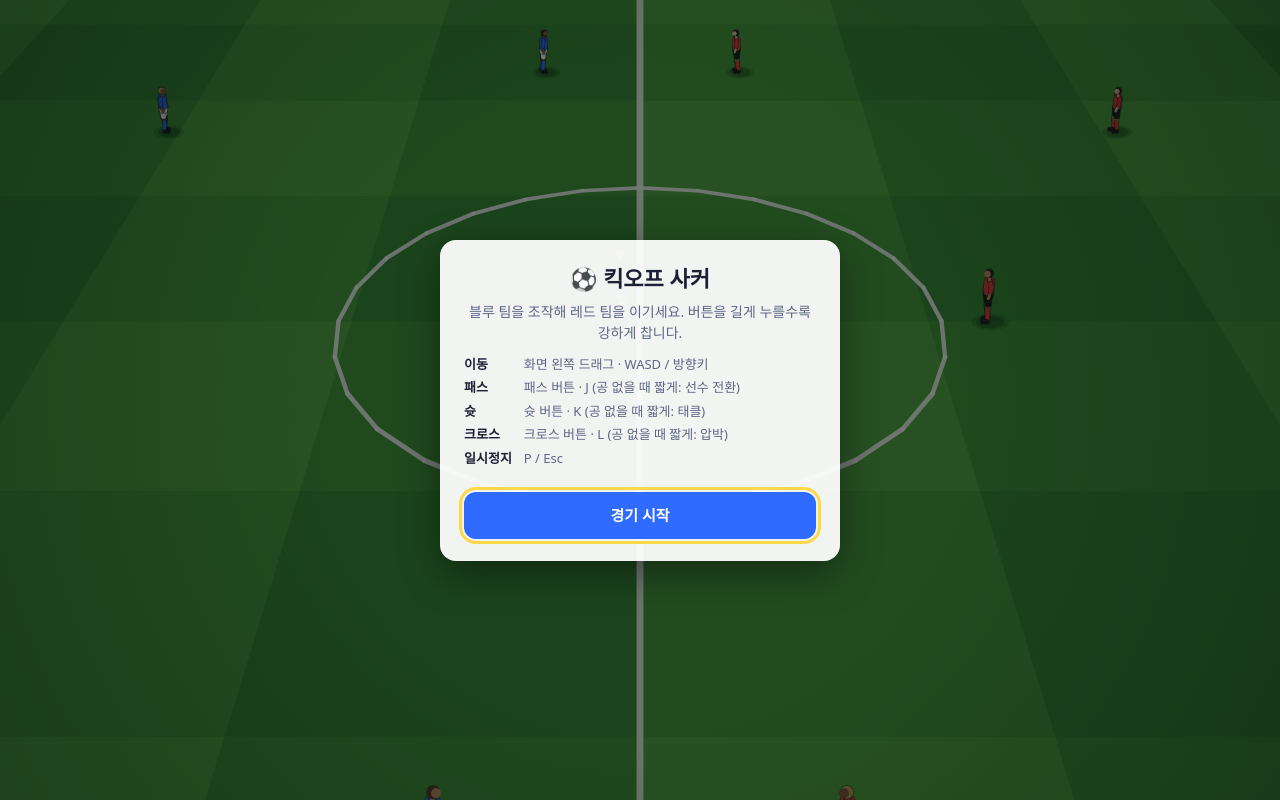
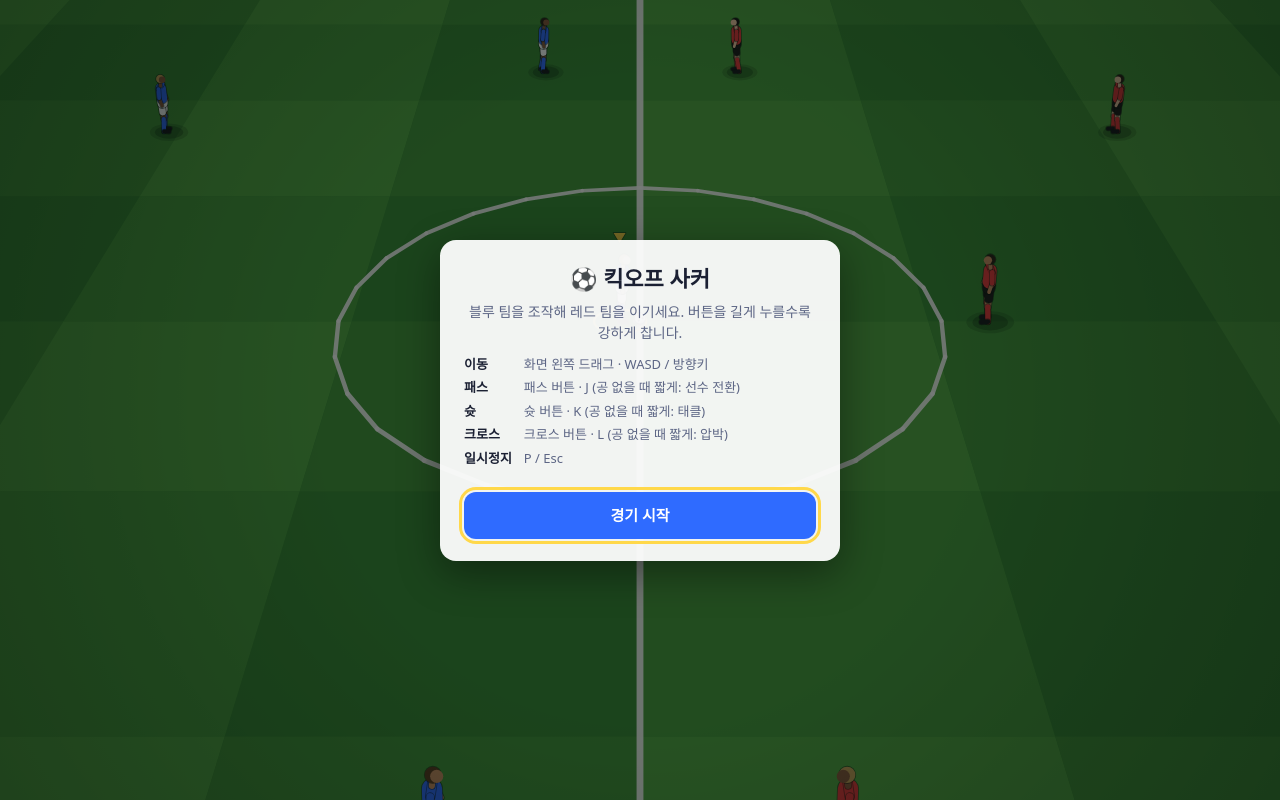
Before and after one commit to seungki070127-maker/space-quiz, a plain HTML site: page soccer.html in a window 1280 px wide. Drawn offline with Linux system fonts and the light colour scheme; animation ran at ten frames a second.

Commit message:
Scale up players and goal, weaken goalkeeper saves
Co-Authored-By: Claude Fable 5.2 <noreply@anthropic.com>
Claude-Session: https://claude.ai/code/session_01RQ1qaSWXupoNFEXwvu3WEu

```diff
--- a/soccer.html
+++ b/soccer.html
@@ -97,19 +97,20 @@ canvas{position:fixed;inset:0;width:100%;height:100%;display:block;touch-action:
 /* ===== 조정값: 여기 숫자만 바꿔서 느낌을 튜닝하세요 (거리 m, 속도 m/s, 시간 초) ===== */
 const CONFIG = {
   matchSeconds: 240,                       // 실제 플레이 시간(전·후반 합계) → 화면 시계 90분
+  size:   { player: 1.28, ball: 1.25, goalHalfWidth: 4.7, goalHeight: 3.1 },   // 화면에 보이는 선수·공 크기 배율, 골대 반폭·높이(m)
   autoSwitch: { every: 0.12, margin: 1.5 },   // 패스 중 자동 선수 전환: 검사 주기(초), 이만큼(m) 더 가까워야 전환
   player: { speed: 7.0, dribble: 0.9, accel: 7, cpuSpeed: 0.93, control: 0.9 },
   charge: { time: 0.9, min: 0.1, tap: 0.2, pressTime: 1.5 },   // 100%까지 걸리는 시간, 이보다 짧으면 '한 번 누름', 압박 지속 시간
   pass:   { min: 9, max: 25, wantMin: 8, wantMax: 38, angle: 60 },      // 땅볼 패스 속도, 강도별 목표 거리
-  shot:   { min: 17, max: 32, liftBase: 1.5, liftPow: 5.5, error: 0.03, errorPow: 0.07, aimWidth: 3.4 },
+  shot:   { min: 17, max: 32, liftBase: 1.5, liftPow: 5.5, error: 0.03, errorPow: 0.07, aimWidth: 4.2 },
   cross:  { min: 14, max: 48, angle: 38, assist: 35 },                   // 비거리, 발사각(도), 조준 보정각(도)
   ball:   { g: 9.8, bounce: 0.55, roll: 0.5, rollFlat: 1.2, air: 0.12 },
   tackle: { user: 3.0, cpu: 1.2, slideSpeed: 9, slideTime: 0.55 },       // 초당 공 뺏기 확률
-  gk:     { speed: 5, dive: 6.5, reach: 1.15, reactMin: 0.14, reactMax: 0.3, catch: 0.7, hold: 1.1, userHold: 8, carry: 4, punt: [28, 62] },   // userHold: 내 골키퍼가 공을 들고 있을 수 있는 시간, carry: 들고 걷는 속도, punt: 슛 버튼 롱킥 거리
-  cpu:    { think: 0.3, shootRange: 20, passUrge: 0.1, shotError: 0.1 },
+  gk:     { speed: 5, dive: 6.0, reach: 1.1, reactMin: 0.17, reactMax: 0.33, catch: 0.6, hold: 1.1, userHold: 8, carry: 4, punt: [28, 62] },   // userHold: 내 골키퍼가 공을 들고 있을 수 있는 시간, carry: 들고 걷는 속도, punt: 슛 버튼 롱킥 거리
+  cpu:    { think: 0.3, shootRange: 20, passUrge: 0.1, shotError: 0.15 },
   cam:    { h: 24, back: 40, pitch: 33, zoom: 1.2, follow: 2.6, yaw: 30, lead: 0.3 },   // 높이, 뒤로 거리, 내려보는 각(도), 확대, 따라가는 속도, 골대 쪽으로 도는 각(도), 공 진행방향 미리보기(초)
 };
-const HL = 52.5, HW = 34, GW = 3.66, GH = 2.44, BR = 0.11;
+const HL = 52.5, HW = 34, GW = CONFIG.size.goalHalfWidth, GH = CONFIG.size.goalHeight, BR = 0.11;
 const FORM = [[-50,0,"GK"],[-34,-21,"DF"],[-37,-7,"DF"],[-37,7,"DF"],[-34,21,"DF"],
               [-18,-14,"MF"],[-22,0,"MF"],[-18,14,"MF"],[-4,-20,"FW"],[-2,0,"FW"],[-4,20,"FW"]];
 const KIT = [{shirt:"#2f6bff",shorts:"#ffffff",sock:"#2f6bff",gk:"#f2c230"},
@@ -260,7 +261,7 @@ function userKick(p,type,power){
       const v=c.min+(c.max-c.min)*power; doKick(p,ax*v,c.liftBase+c.liftPow*power*power,az*v,power);
     } else {
       const gkp=players[(1-p.team)*11];
-      const tz=aimed?clamp(az*5,-c.aimWidth,c.aimWidth):(gkp.z>0?-2.6:2.6);
+      const tz=aimed?clamp(az*5,-c.aimWidth,c.aimWidth):(gkp.z>0?-1:1)*GW*0.72;
       shootAt(p,tz,power,c.error+c.errorPow*power);
     }
   } else {
@@ -318,7 +319,7 @@ function stepBall(dt){
   if (o){
     const f=o.gk?0.3:0.5+0.22*Math.abs(Math.sin(o.ph)), k=Math.min(1,dt*18);
     ball.x+=(o.x+Math.cos(o.a)*f-ball.x)*k; ball.z+=(o.z+Math.sin(o.a)*f-ball.z)*k;
-    ball.y=o.gk?1.05:BR; ball.vx=o.vx; ball.vz=o.vz; ball.vy=0; ball.spin+=hyp(o.vx,o.vz)*dt*4;
+    ball.y=o.gk?1.05*CONFIG.size.player:BR; ball.vx=o.vx; ball.vz=o.vz; ball.vy=0; ball.spin+=hyp(o.vx,o.vz)*dt*4;
   } else {
     ball.vy-=c.g*dt; ball.x+=ball.vx*dt; ball.y+=ball.vy*dt; ball.z+=ball.vz*dt;
     const sp=hyp(ball.vx,ball.vz);
@@ -408,7 +409,7 @@ function cpuThink(p){
   const gx=HL*p.dir, dG=hyp(gx-p.x,p.z), c=CONFIG.cpu;
   const [pr]=nearestOpp(p,p.x,p.z), toLine=HL-p.x*p.dir;
   if (dG<c.shootRange && Math.abs(p.z)<17 && (dG<12 || Math.random()<0.45)){
-    const gkp=players[(1-p.team)*11]; return shootAt(p,(gkp.z>0?-1:1)*rnd(1.5,3.2),rnd(0.5,0.85),c.shotError);
+    const gkp=players[(1-p.team)*11]; return shootAt(p,(gkp.z>0?-1:1)*rnd(GW*0.25,GW*0.8),rnd(0.5,0.85),c.shotError);
   }
   if (toLine<14 && Math.abs(p.z)>15 && Math.random()<0.5){
     let m=null, bd=1e9;
@@ -474,7 +475,7 @@ function stepGk(p,dt){
     const t=(p.x-ball.x)/ball.vx;
     if (t>0 && t<1.4){
       const zp=ball.z+ball.vz*t, yp=ball.y+ball.vy*t-4.9*t*t;
-      if (Math.abs(zp)<5.5 && yp<3.2){
+      if (Math.abs(zp)<GW+1.8 && yp<GH+0.8){
         shot=true;
         if (p.rt===null) p.rt=rnd(c.reactMin,c.reactMax);
         p.rt-=dt;
@@ -490,7 +491,7 @@ function stepGk(p,dt){
   if (tx===undefined){
     const inBox=Math.abs(ball.x-gx)<16.5 && Math.abs(ball.z)<20;
     if (!ball.owner && inBox && hyp(ball.vx,ball.vz)<9 && dist(p,ball)<nearestOpp(p,ball.x,ball.z)[0]+1){ tx=ball.x; tz=ball.z; sp=6.5; }
-    else { const dx=ball.x-gx, dz=ball.z, d=hyp(dx,dz)||1, r=clamp(d*0.12,1.2,5.5); tx=gx+dx/d*r; tz=clamp(dz/d*r,-3.4,3.4); }
+    else { const dx=ball.x-gx, dz=ball.z, d=hyp(dx,dz)||1, r=clamp(d*0.12,1.2,5.5); tx=gx+dx/d*r; tz=clamp(dz/d*r,-GW+0.3,GW-0.3); }
   }
   moveTo(p,tx,tz,sp,dt);
   if (hyp(p.vx,p.vz)<1.5) p.a=Math.atan2(ball.z-p.z,ball.x-p.x);
@@ -681,10 +682,11 @@ function drawWorld(){
     ctx.lineCap="butt";
   }
 }
+let LK=1;
 const OUTLINE="rgba(10,24,16,.5)";
 function limb(a,b,wm,color){                              // 테두리가 있는 둥근 팔다리
   if (!a||!b) return;
-  const lw=Math.max(1.5,wm*(a.s+b.s)/2);
+  const lw=Math.max(1.5,wm*LK*(a.s+b.s)/2);
   ctx.beginPath(); ctx.moveTo(a.x,a.y); ctx.lineTo(b.x,b.y);
   ctx.lineWidth=lw+1.6; ctx.strokeStyle=OUTLINE; ctx.stroke();
   ctx.lineWidth=lw; ctx.strokeStyle=color; ctx.stroke();
@@ -702,7 +704,8 @@ function drawPlayer(p){
   if (diving){ const k=(0.55-p.dive)/0.55, d=p.diveDir*1.25*sm(k*3); ux=0; uy=Math.cos(d); uz=Math.sin(d); baseY=0.4*Math.sin(Math.min(1,k)*Math.PI); }
   const bob=0.05*run*Math.abs(Math.sin(p.ph))+(1-run)*Math.sin(S.time*2.2+p.i)*0.008;
   const hipH=0.9-0.04*run+bob, tw=Math.sin(p.ph)*0.3*run, L=0.44;
-  const P=(al,h,sd)=>proj(p.x+fx*al+ux*h+sx*sd, baseY+uy*h, p.z+fz*al+uz*h+sz*sd);
+  const K=LK=CONFIG.size.player;
+  const P=(al,h,sd)=>proj(p.x+(fx*al+ux*h+sx*sd)*K, (baseY+uy*h)*K, p.z+(fz*al+uz*h+sz*sd)*K);
   const leg=s=>{
     const ph=s>0?p.ph:p.ph+Math.PI, ha=s*0.115*Math.sin(tw), hs=s*0.115*Math.cos(tw);
     let t=0.06*run+Math.sin(ph)*(0.05+0.95*run), b=0.1+0.25*run+1.7*run*Math.pow(Math.max(0,Math.cos(ph)),1.2);
@@ -733,7 +736,7 @@ function drawPlayer(p){
   limb(P(0,hipH+0.16,0),P(0,shH-0.06,0),0.3,shirt); limb(sL,sR,0.13,shirt);
   if (sL&&sR&&hL&&hR){ ctx.fillStyle=shirt; ctx.beginPath(); ctx.moveTo(sL.x,sL.y); ctx.lineTo(sR.x,sR.y); ctx.lineTo(hR.x,hR.y); ctx.lineTo(hL.x,hL.y); ctx.fill(); }
   const head=P(0.02,hipH+0.77,0), face=P(0.075,hipH+0.76,0);
-  if (head&&face){ const r=Math.max(2.3,0.12*head.s);
+  if (head&&face){ const r=Math.max(2.3,0.12*K*head.s);
     limb(P(0,shH,0),head,0.09,p.skin);
     ctx.fillStyle=OUTLINE; ctx.beginPath(); ctx.arc(head.x,head.y,r+0.8,0,7); ctx.fill();
     ctx.fillStyle=HAIR[(p.i*3+p.team)%HAIR.length]; ctx.beginPath(); ctx.arc(head.x,head.y,r,0,7); ctx.fill();
@@ -742,7 +745,7 @@ function drawPlayer(p){
 }
 function drawBall(){
   const b=proj(ball.x,ball.y,ball.z); if (!b) return;
-  const r=Math.max(2.8,0.13*b.s), g=ctx.createRadialGradient(b.x-r*0.35,b.y-r*0.4,r*0.1,b.x,b.y,r);
+  const r=Math.max(2.8,0.13*CONFIG.size.ball*b.s), g=ctx.createRadialGradient(b.x-r*0.35,b.y-r*0.4,r*0.1,b.x,b.y,r);
   g.addColorStop(0,"#ffffff"); g.addColorStop(0.7,"#eceef2"); g.addColorStop(1,"#aeb4c2");
   ctx.fillStyle=OUTLINE; ctx.beginPath(); ctx.arc(b.x,b.y,r+0.8,0,7); ctx.fill();
   ctx.fillStyle=g; ctx.beginPath(); ctx.arc(b.x,b.y,r,0,7); ctx.fill();
@@ -755,15 +758,15 @@ function drawEntities(){
   list.sort((a,b)=>b._d-a._d);
   for (const e of list){                                  // 부드러운 그림자 먼저
     const isB=e===ball, g=proj(e.x+(isB?ball.y*0.25:0.12),0,e.z+(isB?ball.y*0.1:0.05)); if (!g) continue;
-    const k=isB?Math.max(0.45,1-ball.y*0.07):1, rx=(isB?0.17:0.42)*g.s*k, ry=(isB?0.08:0.19)*g.s*k;
+    const k=isB?Math.max(0.45,1-ball.y*0.07):1, rx=(isB?0.17*CONFIG.size.ball:0.42*CONFIG.size.player)*g.s*k, ry=rx*0.46;
     ctx.fillStyle="rgba(0,20,8,.16)"; ctx.beginPath(); ctx.ellipse(g.x,g.y,rx*1.35,ry*1.35,0,0,7); ctx.fill();
     ctx.fillStyle="rgba(0,20,8,.24)"; ctx.beginPath(); ctx.ellipse(g.x,g.y,rx,ry,0,0,7); ctx.fill();
   }
   const c=S.ctrl, g=c&&proj(c.x,0,c.z);
-  if (g){ ctx.strokeStyle="rgba(255,216,74,.95)"; ctx.lineWidth=Math.max(2,0.07*g.s); ctx.beginPath(); ctx.ellipse(g.x,g.y,0.62*g.s,0.28*g.s,0,0,7); ctx.stroke(); }
+  if (g){ ctx.strokeStyle="rgba(255,216,74,.95)"; ctx.lineWidth=Math.max(2,0.07*g.s); ctx.beginPath(); ctx.ellipse(g.x,g.y,0.62*CONFIG.size.player*g.s,0.28*CONFIG.size.player*g.s,0,0,7); ctx.stroke(); }
   for (const e of list) e===ball ? drawBall() : drawPlayer(e);
   if (c){                                                 // 조작 선수 표시와 강도 게이지
-    const h=proj(c.x,2.1,c.z);
+    const h=proj(c.x,2.1*CONFIG.size.player,c.z);
     if (h){
       ctx.fillStyle="#ffd84a"; ctx.strokeStyle=OUTLINE; ctx.lineWidth=1.5; ctx.lineJoin="round";
       ctx.beginPath(); ctx.moveTo(h.x-6,h.y-10); ctx.lineTo(h.x+6,h.y-10); ctx.lineTo(h.x,h.y); ctx.closePath(); ctx.stroke(); ctx.fill();
```
